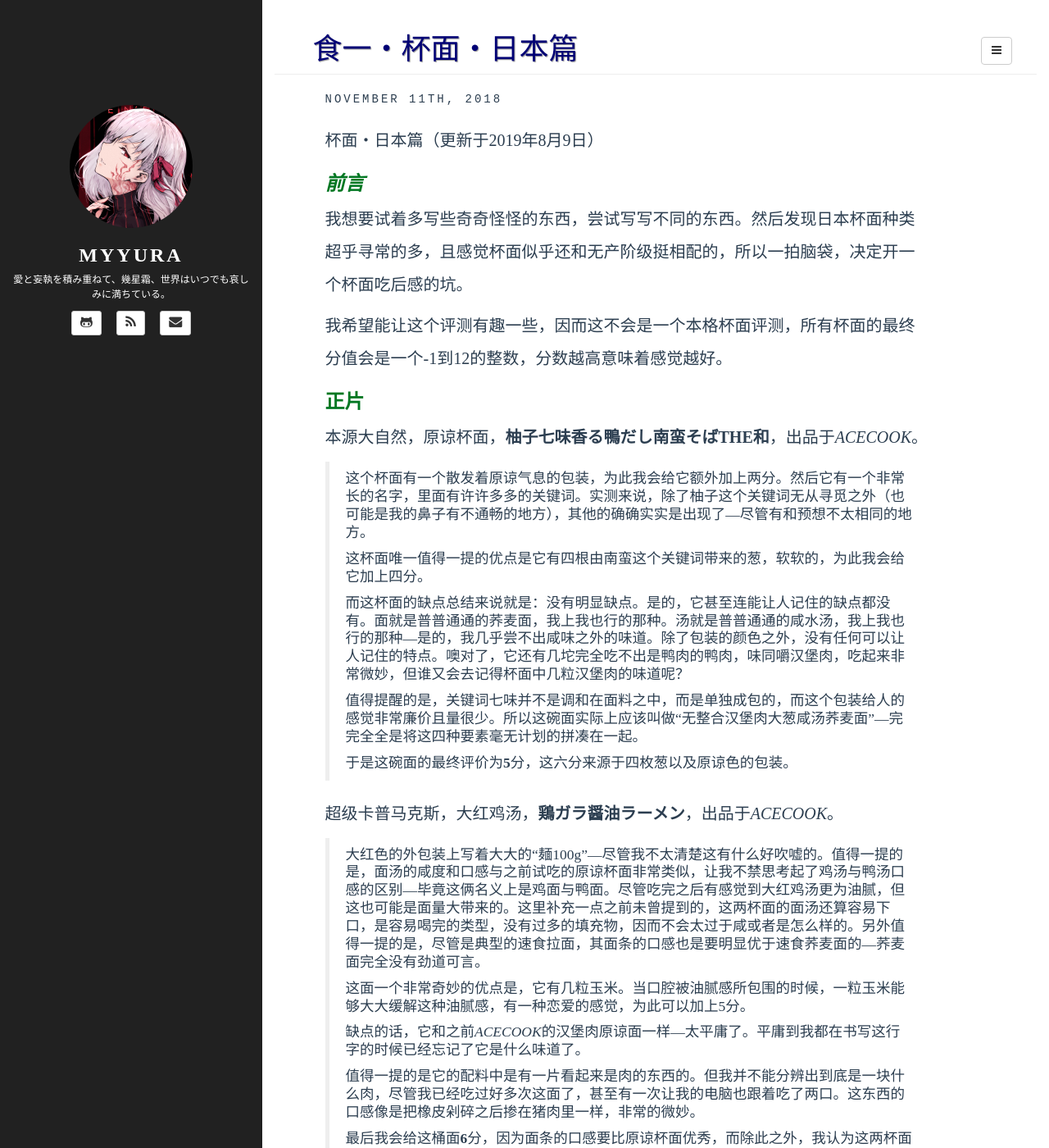
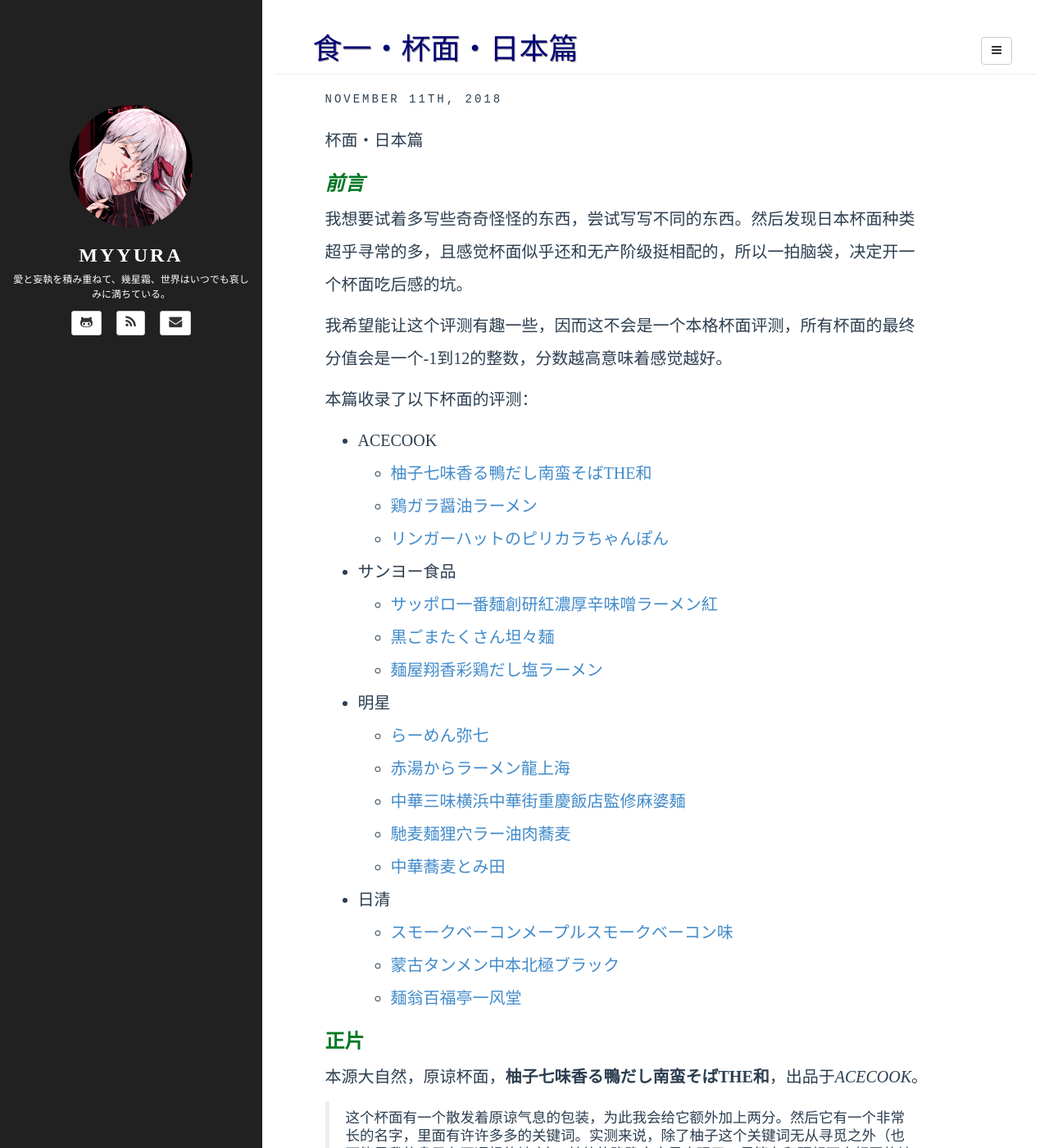
Before and after one commit to Myyura/myyura.github.io, a Jekyll site: the page built from _posts/food/2018-11-11-cupnoodle-japan-1.md, in a window 1280 px wide and 1400 px high. Shown: the whole window at 82% size. Built offline with Jekyll 4.4.1, drawn with Linux system fonts in a browser that asks for light colours; a script that is not in the unit is left out; comment, search, counter and statistics services are not loaded; some of the changed text lies outside the part shown.

Commit message:
Update cupnoodles of Japan

```diff
--- a/_posts/food/2018-11-11-cupnoodle-japan-1.md
+++ b/_posts/food/2018-11-11-cupnoodle-japan-1.md
@@ -6,15 +6,35 @@ category: food
 tags: [food, cupnoodle]
 ---
 
-杯面・日本篇（更新于2019年8月9日）
+杯面・日本篇
 
 ## ***前言***
 我想要试着多写些奇奇怪怪的东西，尝试写写不同的东西。然后发现日本杯面种类超乎寻常的多，且感觉杯面似乎还和无产阶级挺相配的，所以一拍脑袋，决定开一个杯面吃后感的坑。
 
 我希望能让这个评测有趣一些，因而这不会是一个本格杯面评测，所有杯面的最终分值会是一个-1到12的整数，分数越高意味着感觉越好。
 
+本篇收录了以下杯面的评测：
+- ACECOOK
+  - [柚子七味香る鴨だし南蛮そばTHE和](#jump1)
+  - [鶏ガラ醤油ラーメン](#jump2)
+  - [リンガーハットのピリカラちゃんぽん](#jump14)
+- サンヨー食品
+  - [サッポロ一番麺創研紅濃厚辛味噌ラーメン紅](#jump3)
+  - [黒ごまたくさん坦々麺](#jump5)
+  - [麺屋翔香彩鶏だし塩ラーメン](#jump9)
+- 明星
+  - [らーめん弥七](#jump4)
+  - [赤湯からラーメン龍上海](#jump6)
+  - [中華三味横浜中華街重慶飯店監修麻婆麺](#jump8)
+  - [馳麦麺狸穴ラー油肉蕎麦](#jump10)
+  - [中華蕎麦とみ田](#jump11)
+- 日清
+  - [スモークベーコンメープルスモークベーコン味](#jump7)
+  - [蒙古タンメン中本北極ブラック](#jump12)
+  - [麺翁百福亭一风堂](#jump13)
+
 ## 正片
-本源大自然，原谅杯面，**柚子七味香る鴨だし南蛮そばTHE和**，出品于*ACECOOK*。
+<span id = "jump1"> 本源大自然，原谅杯面，**柚子七味香る鴨だし南蛮そばTHE和**，出品于*ACECOOK*。</span>
 
 > 这个杯面有一个散发着原谅气息的包装，为此我会给它额外加上两分。然后它有一个非常长的名字，里面有许许多多的关键词。实测来说，除了柚子这个关键词无从寻觅之外（也可能是我的鼻子有不通畅的地方），其他的确确实实是出现了---尽管有和预想不太相同的地方。
 >
@@ -26,7 +46,7 @@ tags: [food, cupnoodle]
 >
 > 于是这碗面的最终评价为**5**分，这六分来源于四枚葱以及原谅色的包装。
 
-超级卡普马克斯，大红鸡汤，**鶏ガラ醤油ラーメン**，出品于*ACECOOK*。
+<span id = "jump2"> 超级卡普马克斯，大红鸡汤，**鶏ガラ醤油ラーメン**，出品于*ACECOOK*。</span>
 
 > 大红色的外包装上写着大大的“麺100g”---尽管我不太清楚这有什么好吹嘘的。值得一提的是，面汤的咸度和口感与之前试吃的原谅杯面非常类似，让我不禁思考起了鸡汤与鸭汤口感的区别---毕竟这俩名义上是鸡面与鸭面。尽管吃完之后有感觉到大红鸡汤更为油腻，但这也可能是面量大带来的。这里补充一点之前未曾提到的，这两杯面的面汤还算容易下口，是容易喝完的类型，没有过多的填充物，因而不会太过于咸或者是怎么样的。另外值得一提的是，尽管是典型的速食拉面，其面条的口感也是要明显优于速食荞麦面的---荞麦面完全没有劲道可言。
 >
@@ -38,7 +58,7 @@ tags: [food, cupnoodle]
 >
 > 最后我会给这桶面**6**分，因为面条的口感要比原谅杯面优秀，而除此之外，我认为这两杯面是几乎相同的。
 
-狂气乱切，鬼红杯身，**サッポロ一番麺創研紅濃厚辛味噌ラーメン紅**，出品于*サンヨー食品*。
+<span id = "jump3"> 狂气乱切，鬼红杯身，**サッポロ一番麺創研紅濃厚辛味噌ラーメン紅**，出品于*サンヨー食品*。</span>
 
 > 不得不赞扬一下，这杯面的包装设计可以说和名字高度统一，即红。但并不是说包装是红色的，而是它真的写了两个大大的，红，就像名字一样。实际上，其黑底红字的包装，给人一种非常微星的感觉---更像是在设计电脑而非杯面的配色。“特制乱切”的字眼一瞬间甚至让我以为这里面会不会是刀削面---然而我还是太天真了，它似乎指的是面条的粗细并不固定。另外值得一提的是，面条比普通杯面要宽厚而且短，口感反而是有点像刀削面。杯上“红”暗示着它是一款主打辛辣的拉面，然而实际体验来说，这是绝对的商业欺诈。我甚至怀疑它到底有没有真的放辣椒，怀疑起了一开始倒入杯面中那包红色酱料的真正成分---番茄酱吗难不成？
 >
@@ -48,7 +68,7 @@ tags: [food, cupnoodle]
 >
 > 尚记得的东西也就这些了，这杯面最终会得到**7**分。需要注意的是，图片仅供参考。
 
-蓝色浮屠，至高白鸡汤，**らーめん弥七**，出品于*明星*。
+<span id = "jump4"> 蓝色浮屠，至高白鸡汤，**らーめん弥七**，出品于*明星*。</span>
 
 > 浅蓝色系的包装非常清爽，就冲着这短小精悍的名字，我就得给它加上一分。明明包装上写着白鸡汤，但配图却是尿色的烫头，让我一度怀疑这杯面是否和ラーメン紅红一样存在商业欺诈。幸运的是这面汤确实是白汤，相比于配图卖相要好很多。
 >
@@ -60,7 +80,7 @@ tags: [food, cupnoodle]
 >
 > 于是最终它会得到**5**分的评价，其中一分来自于它的名字。
 
-朴素黑泥，气味的魔鬼，**黒ごまたくさん坦々麺**，出品于*サンヨー食品*。
+<span id = "jump5"> 朴素黑泥，气味的魔鬼，**黒ごまたくさん坦々麺**，出品于*サンヨー食品*。</span>
 
 > 不得不说，打开这朴素包装的时候，扑面而来的芝麻担担面的气味，差点让我直接把面给丢了---相信我，那不会是所谓的芝麻的香气，而是一种和担担面粘稠的配料混合起来充满怪异的气味，最终我在友人的明示下回忆起了这是花生的味道，想想家里还没吃完的半盒花生口味威化饼干，我释然了。但微妙的是，泡好的面从气味上来说，反而变淡了，变的没什么气味了（可能是我的水不够翻滚？）意外的让人能够吃得下去。
 >
@@ -70,7 +90,7 @@ tags: [food, cupnoodle]
 >
 > 是的，我顶多给这杯面**3**分，属于我不会再主动购买第二次的杯面。但如果你想尝试一下在沼泽地煮面的感觉，那还是非常值得一试的。
 
-本格蹭热度，红砖杯身，**赤湯からラーメン龍上海**，出品于*明星*。
+<span id = "jump6"> 本格蹭热度，红砖杯身，**赤湯からラーメン龍上海**，出品于*明星*。</span>
 
 > 我其实不太明白这杯面和上海到底有什么联系，就从包装上的仅供参考的图来看，这名字应该是在蹭热度，尽管我并不太清楚这有什么意义。从包装的赤汤，赤味增来看，它似乎是一款主打辛辣的杯面。然而实际上，这杯面最辣的地方就是它的包装了，除此之外我实在是感受不到这个赤字体现在哪里---甚至连面汤都是泥巴色的。可以说是非常恶劣的商业欺诈行为了。
 >
@@ -82,7 +102,7 @@ tags: [food, cupnoodle]
 >
 > 不知道是因为我饿了，亦或者是上次黑沼泽地的体验实在是太差，这杯面的食感实际上意外的好。但理性的说，我觉得它不能够有着超过狂气乱切的分值---如果是再次购买，我无法一瞬间对这两者做出抉择。所以我会给这杯面**7**分。
 
-烫烫屯屯锟斤拷，乱码杯面，**スモークベーコンメープルスモークベーコン味**，出品于*日清*。
+<span id = "jump7"> 烫烫屯屯锟斤拷，乱码杯面，**スモークベーコンメープルスモークベーコン味**，出品于*日清*。</span>
 
 > 其实直到饮用前我才知道メープルソース是枫糖的意思，这让我相当担忧这杯面的味道---我始终认为杯面是不应该吃起来有甜味的。这杯面如同乱码般的名字也着实令人讨厌---除了大大的BIG，我根本不认识任何关于杯面特色的直观描述。请原谅我是个片假名白痴，这让我从一开始就对这杯面的印象很差。
 >
@@ -92,7 +112,7 @@ tags: [food, cupnoodle]
 >
 > 除此之外似乎没多少可以说的了，我会给这杯面**5**分，因为它实在是算不得好吃。虽然面量足够，口感却过于一般，实在是没有理由去让人选择它。但换个角度来说，其实也没什么特别严重的缺点（除开这名字），因而我认为这个分数是合适的。
 
-硬核中華，迫真雞蛋麵，**中華三味<横浜中華街重慶飯店監修>麻婆麺**，出品于*明星*。
+<span id = "jump8"> 硬核中華，迫真雞蛋麵，**中華三味横浜中華街重慶飯店監修麻婆麺**，出品于*明星*。</span>
 
 > 我其实在此之前从未吃过麻婆拉面，尽管我常去的几家中华料理都有这个让我感到奇怪的东西。因为麻婆豆腐的酱料配上面条，怎么想都是一道黑暗料理，更何况这边的麻婆xx还经常是甜口的。所以在打开这杯面之前，。这杯面确实如封面说明，加入了些许花椒，且看起来是辣口的杯面，这让我觉得值得为其加上两分---我太喜欢花椒的气味了。
 >
@@ -102,7 +122,7 @@ tags: [food, cupnoodle]
 >
 > 我仔细思索了一下这杯面与鸡蛋面的区别，决定给这杯面**6**分。一方面是规则不允许我打5.5分---因为我真不觉得它要比大红鸡汤更强，另一方面在我心目中鸡蛋面是值得七分或者八分的，因为我甚至真的能够加一个蛋。
 
-翔，**麺屋翔香彩鶏だし塩ラーメン**，出品于*サンヨー食品*。
+<span id = "jump9"> 翔，**麺屋翔香彩鶏だし塩ラーメン**，出品于*サンヨー食品*。</span>
 
 > 店名我就不评价了。这金黄色的包装也可以说是非常相配了。考虑到我们是一个认真的食后感节目，在这里就不要继续展开了。
 >
@@ -114,7 +134,7 @@ tags: [food, cupnoodle]
 >
 > 所以最后我会给这杯面**7**分，因为它是及格水平的，尽管我不一定会去买第二回。不过以后去东京有机会的话，我或许会去现场（麺屋翔）调查一下他们是否真的是在做植物油清汤小面。
 
-鬼才后期，烂泥辣油，**馳麦麺狸穴ラー油肉蕎麦**，出品于*明星*。
+<span id = "jump10"> 鬼才后期，烂泥辣油，**馳麦麺狸穴ラー油肉蕎麦**，出品于*明星*。</span>
 
 > 在吃之前，我必须批评一下这包装的鬼才设计。一方面上面有一坨深绿色黏糊糊不知道想要表达什么的东西，另一方面这ラー油画面设计的像是真菌繁殖，令人不适。
 >
@@ -123,7 +143,7 @@ tags: [food, cupnoodle]
 >
 > 这是一杯我绝对不会再吃第二次的面（一部分原因是我觉得杯面不应该有任何形式上的甜味）。它和之前只有日式咸味的杯面不一样，至少那些虽然同质化，但多少有点味道，能吃，而这一杯，没有任何被吃下去的价值---你可以试着去喝一杯白开水，我想感觉应该不会差太多，所以我给它**0**分，这是我心目中白开水的分数，客观公正，值得大家参考。
 
-深蓝之豚骨鱼的至宝，**中華蕎麦とみ田**，出品于*明星*。
+<span id = "jump11"> 深蓝之豚骨鱼的至宝，**中華蕎麦とみ田**，出品于*明星*。</span>
 
 > 因为这又是一杯荞麦，所以我对于这杯面的预期是相当低的。另外只是铭店纪行这个系列的杯面，我印象中之前吃过的某一款也是，不过那时候忘记提了。
 >
@@ -135,7 +155,7 @@ tags: [food, cupnoodle]
 >
 > 于是我最后意识到一个麻烦的问题---尽管日本杯面的种类相当多，但按照目前咸杯面だらけ的情况写下去，迟早有一天这个简评会变的只有一行字。这让我有点担忧起了这个系列的未来---或许我该去找一些包装看起来就很刺激的？于是我给这杯面*6*分，并且之后我想我会给所有的典型咸杯面这个分数。
 
-食欲暴走，黑色妖精，**蒙古タンメン中本北極ブラック**，出品于*日清*。
+<span id = "jump12"> 食欲暴走，黑色妖精，**蒙古タンメン中本北極ブラック**，出品于*日清*。</span>
 
 > 我对于蒙古タンメン中本这个系列还是颇有好感的---早在这个阴阳怪气的系列评测开始之前，我就已经吃过不少相关的杯面了。就我以往的经验而言，这系列的杯面是真正加了些辣椒的---也可能是些有辣味的化学制品，但这并不重要，比起许多只是号称自己狠辣的杯面来说，蒙古タンメン中本算是相当有良心的了。另外，他家杯面的包装配色和名称没有多大联系，是统一的红黑外加一条龙，辨识度还是相当高的。
 >
@@ -145,14 +165,14 @@ tags: [food, cupnoodle]
 >
 > 这杯面以我个人的角度来说可以给到*9*分，是值得再次购入的杯面---不过考虑到包装上写着大大的限定二字，恐怕下个月就应该吃不到了，有些可惜。
 
-幻之名店，焦糊鸡香，**麺翁百福亭一风堂**，出品于*日清*。
+<span id = "jump13"> 幻之名店，焦糊鸡香，**麺翁百福亭一风堂**，出品于*日清*。</span>
 
 > 老实说我有些好奇，这「一风堂」到底是面的名字，还是店的名字呢。以鸡香与酱油为卖点的面，想想十有八九又会是碗平庸的咸拉面吧---或许这次的评测三句话之后就要结束了。
 >
 > 这鸡汤的香味，是真的挺鸡的。面条很细微薄，传统杯面面条。典型咸杯面。如同汉堡肉的鸡肉配菜。*6*分不能再多了。
 > 于是这里便结束了。
 
-假名再临，限定三辛，**リンガーハットのピリカラちゃんぽん**，出品于*ACECOOK*。
+<span id = "jump13"> 假名再临，限定三辛，**リンガーハットのピリカラちゃんぽん**，出品于*ACECOOK*。</span>
 
 > 尽管这封面上写着大大的期间限定3辛，但就以包装上充满蔬菜的屎黄色汤头来说，我实在是怀疑它真实的辣度---别到头来是甜的，那可就糟糕了。
 >
```
Also changed, not shown: _posts/food/2020-3-15-cupnoodle-japan-2.md (+3 -0 lines).
